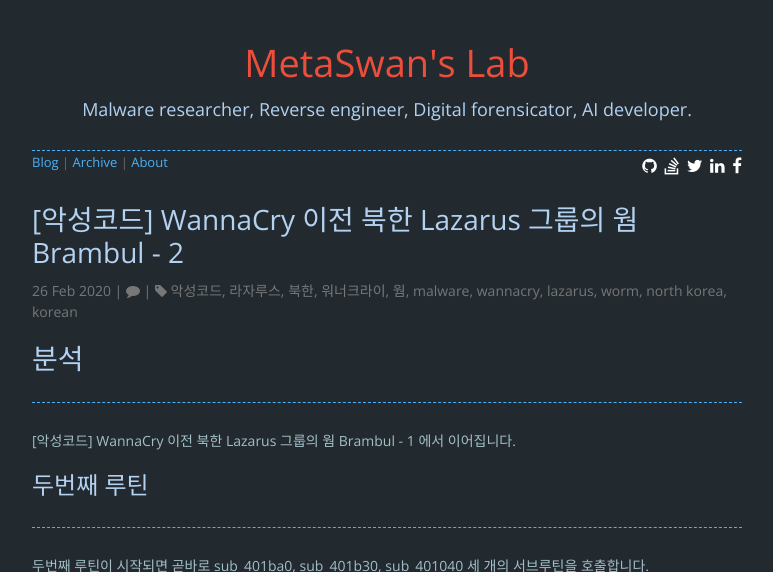
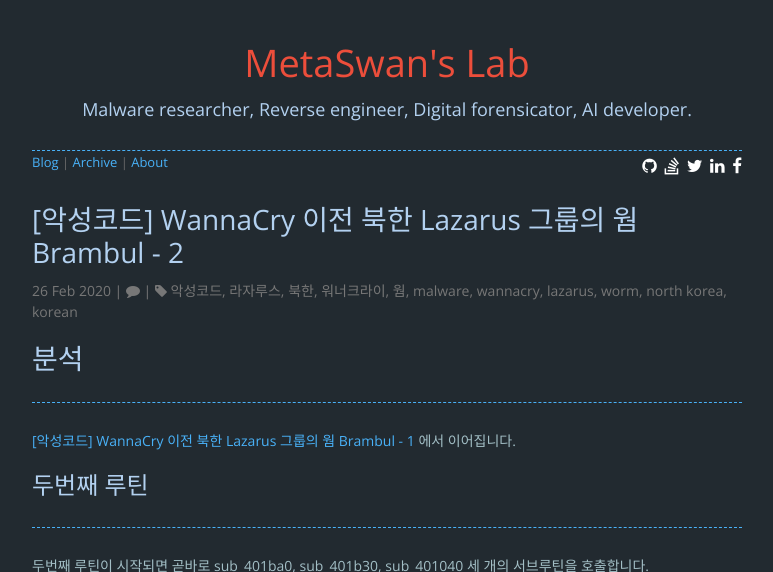
Before and after one commit to MetaSwan/metaswan.github.io, a Jekyll site: the page built from _posts/2020-02-26-[악성코드] WannaCry 이전 북한 Lazarus 그룹의 웜 Brambul - 2.md, in a window 1280 px wide and 900 px high, cut to the strip 0-572 px from the top of the window. Shown: the whole strip, without its empty margins (253-1026 px from the left). Built offline with Jekyll 4.4.1, drawn with Linux system fonts in a browser that asks for light colours; nearby versions of some CDN libraries; comment, search, counter and statistics services are not loaded; part of the change alters nothing that is shown.

```diff
--- a/_posts/2020-02-26-[악성코드] WannaCry 이전 북한 Lazarus 그룹의 웜 Brambul - 2.md
+++ b/_posts/2020-02-26-[악성코드] WannaCry 이전 북한 Lazarus 그룹의 웜 Brambul - 2.md
@@ -7,7 +7,7 @@ tags: [악성코드, 라자루스, 북한, 워너크라이, 웜, malware, wannac
 # 분석
 ---
 
-[악성코드] WannaCry 이전 북한 Lazarus 그룹의 웜 Brambul - 1 에서 이어집니다.
+[[악성코드] WannaCry 이전 북한 Lazarus 그룹의 웜 Brambul - 1](https://metaswan.github.io/posts/%EC%95%85%EC%84%B1%EC%BD%94%EB%93%9C-WannaCry-%EC%9D%B4%EC%A0%84-%EB%B6%81%ED%95%9C-Lazarus-%EA%B7%B8%EB%A3%B9%EC%9D%98-%EC%9B%9C-Brambul-1) 에서 이어집니다.
 
 ## 두번째 루틴
 ---
```
